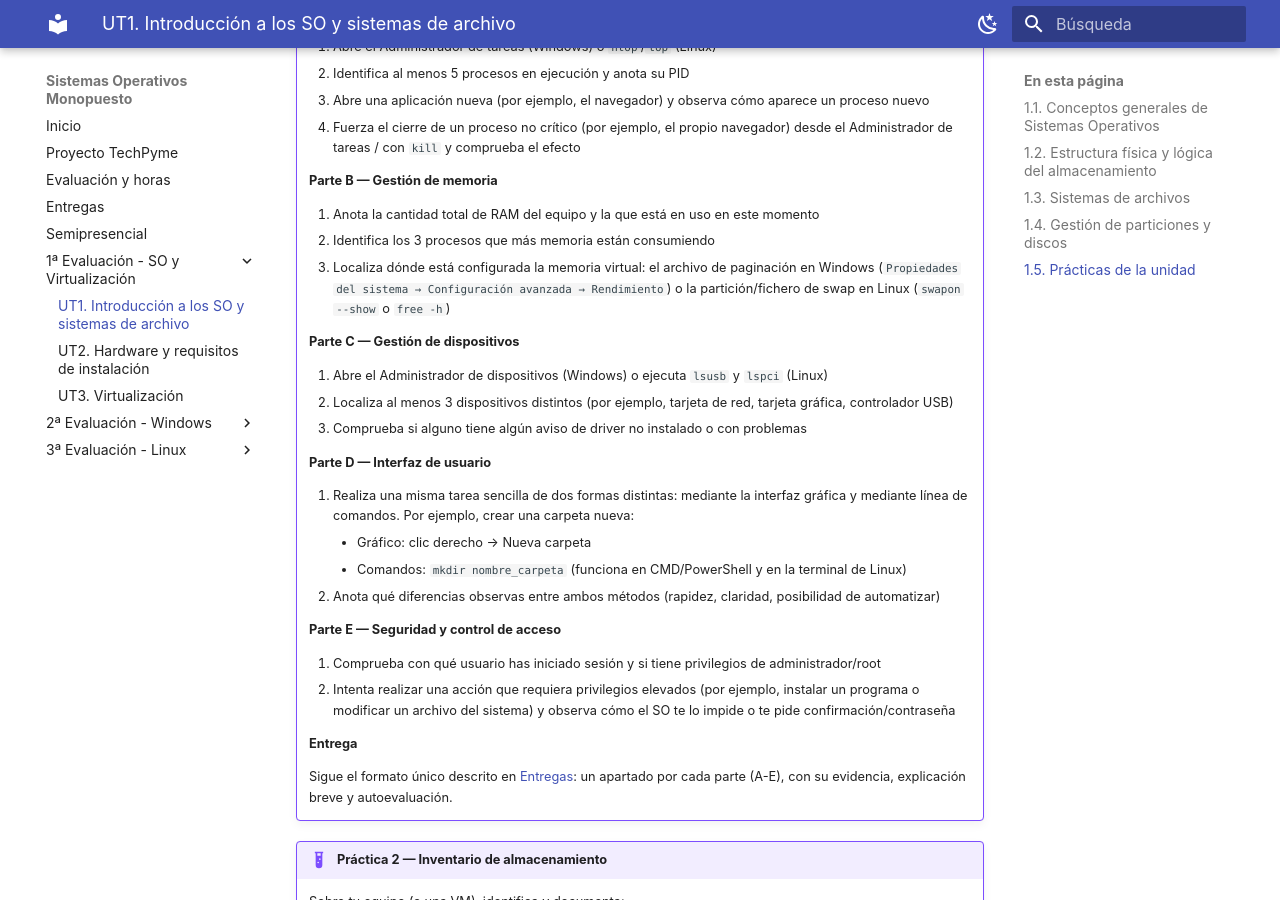
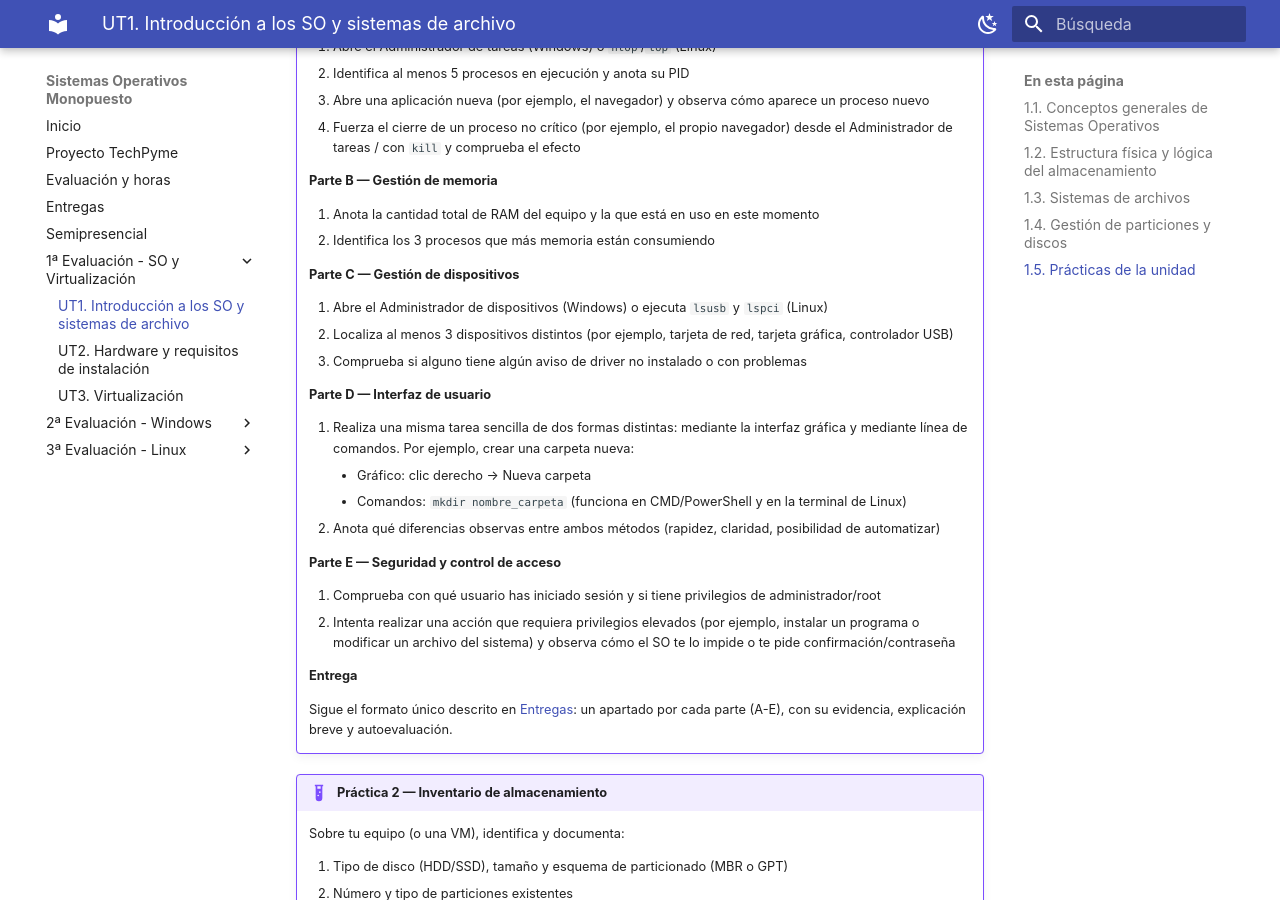
Before and after one commit to luisgarciabonifaz/SOM, an MkDocs documentation site: the page built from docs/primera-evaluacion/ut1-introduccion-so.md, in a window 1280 px wide and 900 px high, scrolled down 11835 px. Built offline with MkDocs 1.6.1 and Material for MkDocs 9.7.7, drawn with Linux system fonts in a browser that asks for light colours; plug-ins that fetch from the network failed and are left out.

Commit message:
Corrijo la actividad 1 de la UT1

```diff
--- a/docs/primera-evaluacion/ut1-introduccion-so.md
+++ b/docs/primera-evaluacion/ut1-introduccion-so.md
@@ -328,7 +328,6 @@ Las entregas de las prácticas se realizaran siguiendo el formato definido [aqui
 
     1. Anota la cantidad total de RAM del equipo y la que está en uso en este momento
     2. Identifica los 3 procesos que más memoria están consumiendo
-    3. Localiza dónde está configurada la memoria virtual: el archivo de paginación en Windows (`Propiedades del sistema → Configuración avanzada → Rendimiento`) o la partición/fichero de swap en Linux (`swapon --show` o `free -h`)
 
     **Parte C — Gestión de dispositivos**
 
```
